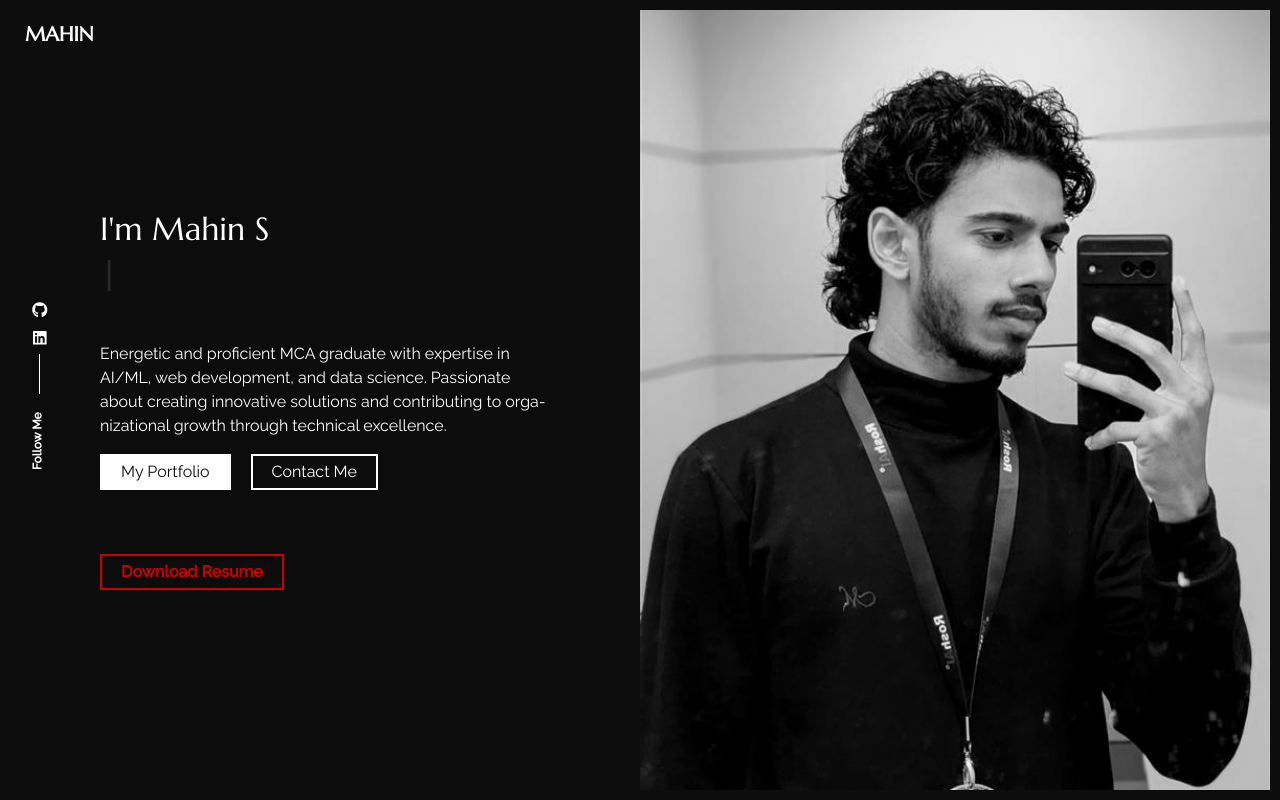
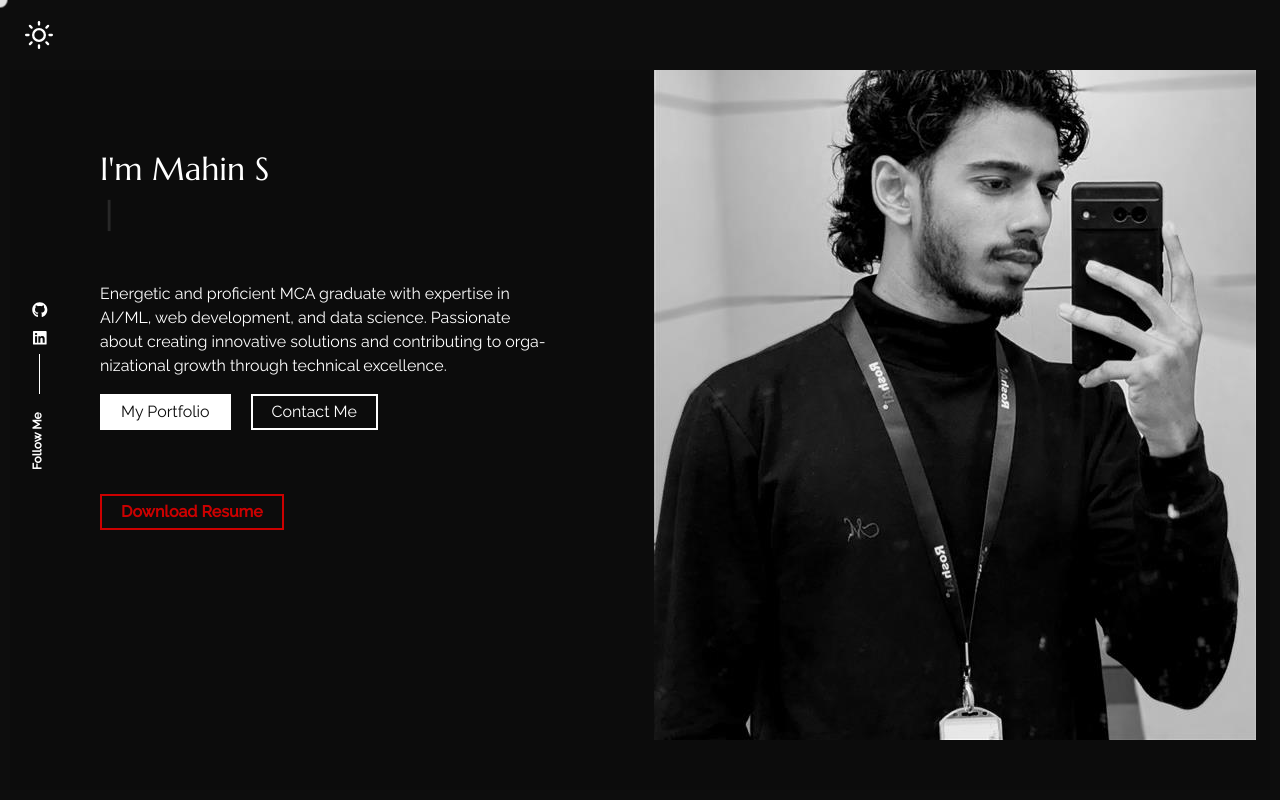
Before and after one commit to MahinR0GG/MahinR0GG.github.io, a React app: page / in a window 1280 px wide. Shown: the top 800 px of the page. Built offline with nearby package versions, Linux system fonts and the light colour scheme.

Commit message:
fix: dark mode button, image crop size and optimizations

```diff
--- a/src/components/themetoggle/style.css
+++ b/src/components/themetoggle/style.css
@@ -1,6 +1,6 @@
 .theme_toggler {
     background: var(--primary-color);
-    z-index: 999999999;
+    z-index: 9998;
     left: 10px;
     background: var(--primary-color);
     display: flex;
--- a/src/header/index.js
+++ b/src/header/index.js
@@ -40,7 +40,43 @@ const Headermain = () => {
             onClick={toggleTheme}
             title="Click to toggle dark/light mode"
           >
-            {logotext}
+            {theme === "dark" ? (
+              <svg
+                xmlns="http://www.w3.org/2000/svg"
+                width="24"
+                height="24"
+                viewBox="0 0 24 24"
+                fill="none"
+                stroke="currentColor"
+                strokeWidth="2"
+                strokeLinecap="round"
+                strokeLinejoin="round"
+              >
+                <circle cx="12" cy="12" r="5" />
+                <line x1="12" y1="1" x2="12" y2="3" />
+                <line x1="12" y1="21" x2="12" y2="23" />
+                <line x1="4.22" y1="4.22" x2="5.64" y2="5.64" />
+                <line x1="18.36" y1="18.36" x2="19.78" y2="19.78" />
+                <line x1="1" y1="12" x2="3" y2="12" />
+                <line x1="21" y1="12" x2="23" y2="12" />
+                <line x1="4.22" y1="19.78" x2="5.64" y2="18.36" />
+                <line x1="18.36" y1="5.64" x2="19.78" y2="4.22" />
+              </svg>
+            ) : (
+              <svg
+                xmlns="http://www.w3.org/2000/svg"
+                width="24"
+                height="24"
+                viewBox="0 0 24 24"
+                fill="none"
+                stroke="currentColor"
+                strokeWidth="2"
+                strokeLinecap="round"
+                strokeLinejoin="round"
+              >
+                <path d="M21 12.79A9 9 0 1 1 11.21 3 7 7 0 0 0 21 12.79z" />
+              </svg>
+            )}
           </a>
         </div>
 
--- a/src/header/style.css
+++ b/src/header/style.css
@@ -1,7 +1,12 @@
 .site__header {
-    top: 10px;
-    padding-left: 10px;
-    padding-right: 10px;
+    position: absolute;
+    top: 0;
+    left: 0;
+    right: 0;
+    padding: 10px;
+    background: var(--primary-color);
+    z-index: 10000;
+
 }
 
 .menu__button {
@@ -22,17 +27,21 @@
 }
 
 .nav_ac {
-    padding: 5px 15px;
+    padding: 10px 15px;
     margin: 0;
     border: unset;
     background: var(--primary-color);
     font-size: 1.25rem;
     font-family: Marcellus;
     color: var(--text-color-2);
-    line-height: 2;
+    line-height: 1;
     height: 50px;
     font-weight: bold;
-    z-index: 1000;
+    position: relative;
+    z-index: 10001;
+    display: flex;
+    align-items: center;
+    justify-content: center;
 }
 
 .nav_ac:hover {
@@ -41,11 +50,18 @@
 
 .logo-theme-toggle {
     cursor: pointer;
-    transition: opacity 0.3s ease;
+    transition: all 0.3s ease;
 }
 
 .logo-theme-toggle:hover {
-    opacity: 0.8;
+    opacity: 0.7;
+    transform: rotate(20deg);
+}
+
+.logo-theme-toggle svg {
+    width: 28px;
+    height: 28px;
+    transition: transform 0.3s ease;
 }
 
 /* Header Navigation */
@@ -89,7 +105,7 @@
 .br-right,
 .br-left {
     position: fixed;
-    z-index: 999999;
+    z-index: 9999;
     background: var(--primary-color);
 }
 
--- a/src/index.css
+++ b/src/index.css
@@ -34,7 +34,7 @@ body {
     font-family: 'Raleway', sans-serif;
     -webkit-font-smoothing: antialiased;
     -moz-osx-font-smoothing: grayscale;
-    padding-top: 60px;
+    padding-top: 0;
     border-left: 10px solid var(--primary-color);
     border-right: 10px solid var(--primary-color);
 }
@@ -76,7 +76,7 @@ code {
 }
 
 .cursor__dot div {
-    z-index: 999999 !important;
+    z-index: 10002 !important;
 }
 
 .cursor__dot div:last-child {
--- a/src/pages/contact/style.css
+++ b/src/pages/contact/style.css
@@ -22,7 +22,7 @@ button.btn.ac_btn:hover {
     left: 0;
     right: 0;
     height: 10px;
-    z-index: 999999999;
+    z-index: 9998;
     background: var(--text-color);
     transform: translateX(100%);
     animation: shift-rightwards 1s ease-in-out infinite;
@@ -33,12 +33,15 @@ button.btn.ac_btn:hover {
     0% {
         transform: translateX(-100%);
     }
+
     40% {
         transform: translateX(0%);
     }
+
     60% {
         transform: translateX(0%);
     }
+
     100% {
         transform: translateX(100%);
     }
--- a/src/pages/home/style.css
+++ b/src/pages/home/style.css
@@ -93,8 +93,9 @@ section {
 }
 
 .intro_sec .h_bg-image {
-    background-size: cover;
+    background-size: contain;
     background-position: center;
+    background-repeat: no-repeat;
     min-height: 700px;
     position: relative;
 }
@@ -204,7 +205,7 @@ section {
     border-radius: 100%;
     /* mix-blend-mode: multiply; */
     background-color: #2f514e;
-    z-index: 9999999999;
+    z-index: 100;
     display: flex;
     align-items: center;
     flex-direction: column;
```
